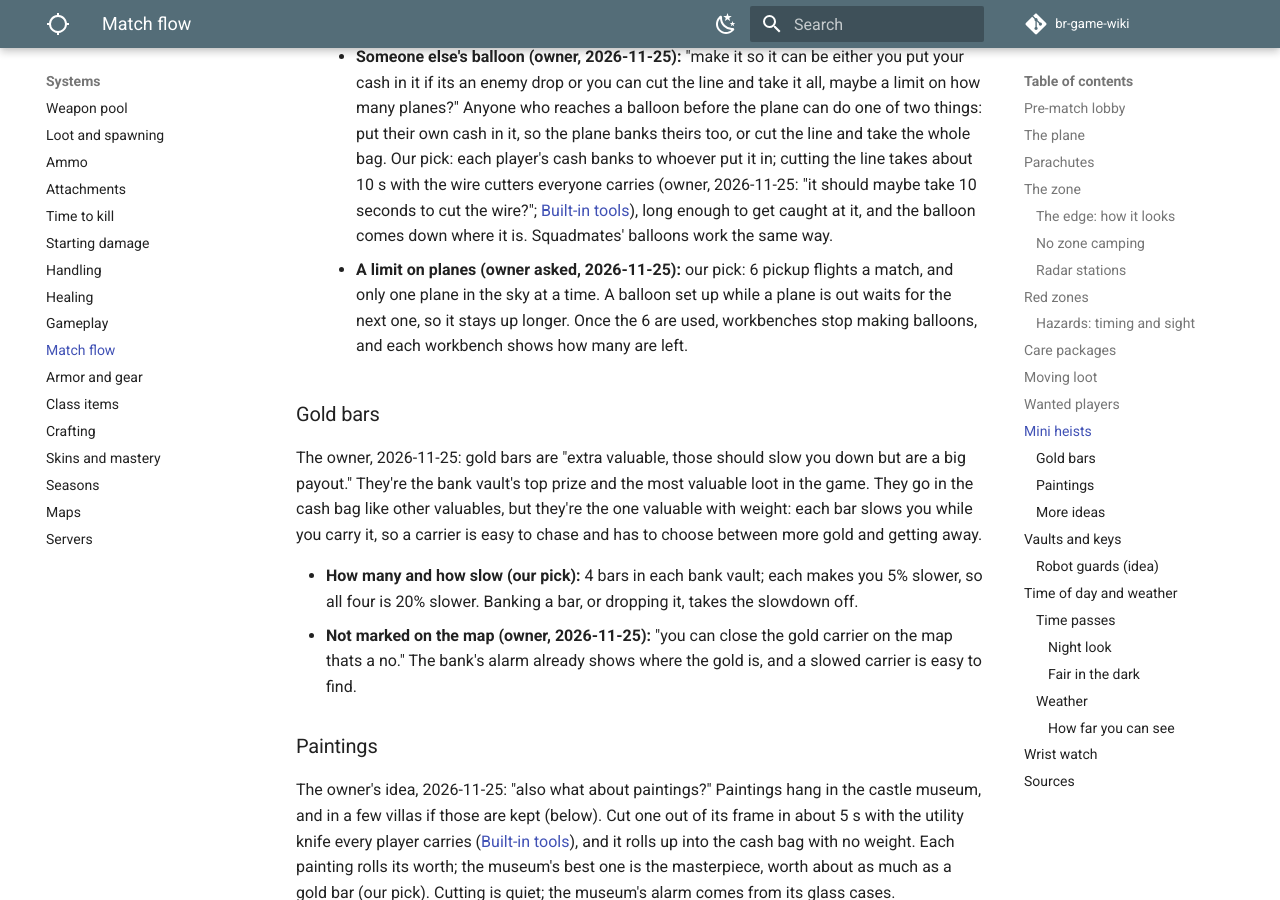
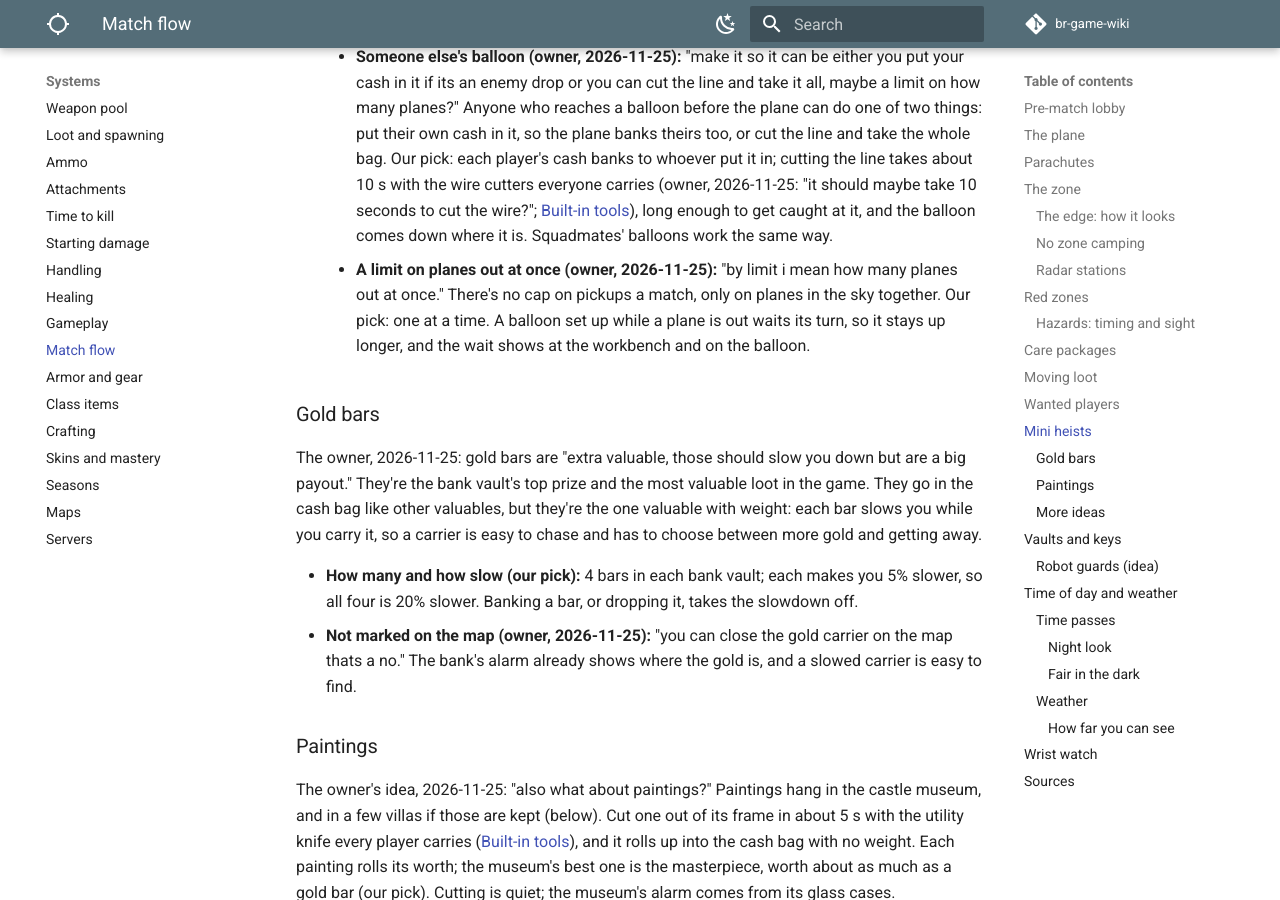
Before and after one commit to DerrickSpartan1/br-game-wiki, an MkDocs documentation site: the page built from docs/systems/match-flow.md, in a window 1280 px wide and 900 px high, scrolled down 12677 px. Built offline with MkDocs 1.6.1 and Material for MkDocs 9.7.7, drawn with Linux system fonts in a browser that asks for light colours; comment, search, counter and statistics services are not loaded.

Commit message:
Cash balloon: the plane limit is on planes out at once, not a cap a match (owner)
Co-Authored-By: Claude Opus 5.5 <noreply@anthropic.com>
Claude-Session: https://claude.ai/code/session_01LAp2s4euUjj6HZthupXLj4

```diff
--- a/docs/systems/match-flow.md
+++ b/docs/systems/match-flow.md
@@ -218,7 +218,7 @@ The heists (first pass, our pick, with the owner's calls marked):
     - **How it goes (owner, 2026-11-25):** "it can show on the map like an alarm but no noise, and it takes a little for the balloon to rise but the noise will be a plane coming to get it". The balloon is silent and shows on everyone's map like an alarm, from the moment it's set up until the plane takes it. It takes a little while to rise, then a plane comes in low to snag it, and the plane is what everyone hears.
     - **Our pick:** it rises in about 15 s, and the plane snags it about 30 s later, so it can be shot down for about 45 s in all; the plane is heard about 1,500 m away, like the care package plane. Each player can send up one a match.
     - **Someone else's balloon (owner, 2026-11-25):** "make it so it can be either you put your cash in it if its an enemy drop or you can cut the line and take it all, maybe a limit on how many planes?" Anyone who reaches a balloon before the plane can do one of two things: put their own cash in it, so the plane banks theirs too, or cut the line and take the whole bag. Our pick: each player's cash banks to whoever put it in; cutting the line takes about 10 s with the wire cutters everyone carries (owner, 2026-11-25: "it should maybe take 10 seconds to cut the wire?"; [Built-in tools](gameplay.md#built-in-tools)), long enough to get caught at it, and the balloon comes down where it is. Squadmates' balloons work the same way.
-    - **A limit on planes (owner asked, 2026-11-25):** our pick: 6 pickup flights a match, and only one plane in the sky at a time. A balloon set up while a plane is out waits for the next one, so it stays up longer. Once the 6 are used, workbenches stop making balloons, and each workbench shows how many are left.
+    - **A limit on planes out at once (owner, 2026-11-25):** "by limit i mean how many planes out at once." There's no cap on pickups a match, only on planes in the sky together. Our pick: one at a time. A balloon set up while a plane is out waits its turn, so it stays up longer, and the wait shows at the workbench and on the balloon.
 
 ### Gold bars
 
```
Also changed, not shown: docs/planning/changelog.md (+1 -0 lines), docs/planning/chat-notes.md (+1 -1 lines), docs/planning/decisions.md (+1 -1 lines), docs/planning/to-do.md (+1 -1 lines), docs/systems/crafting.md (+1 -1 lines).
